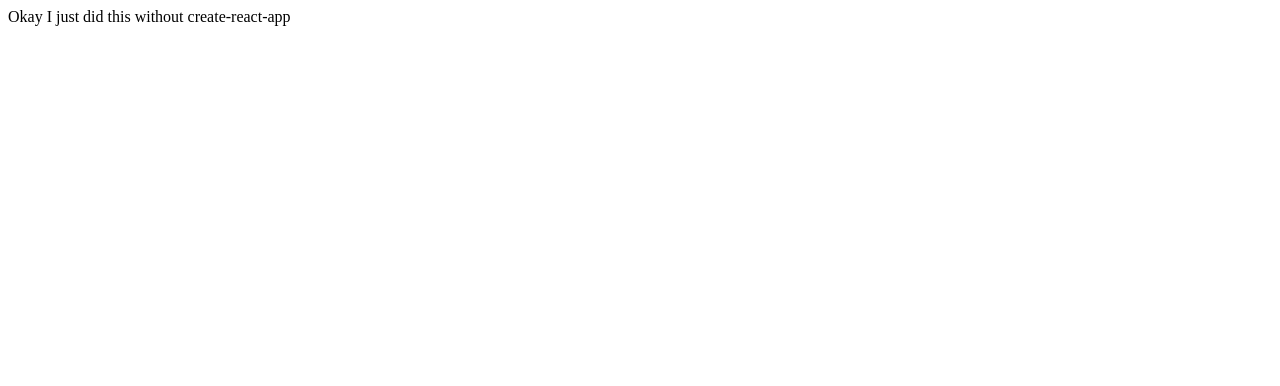
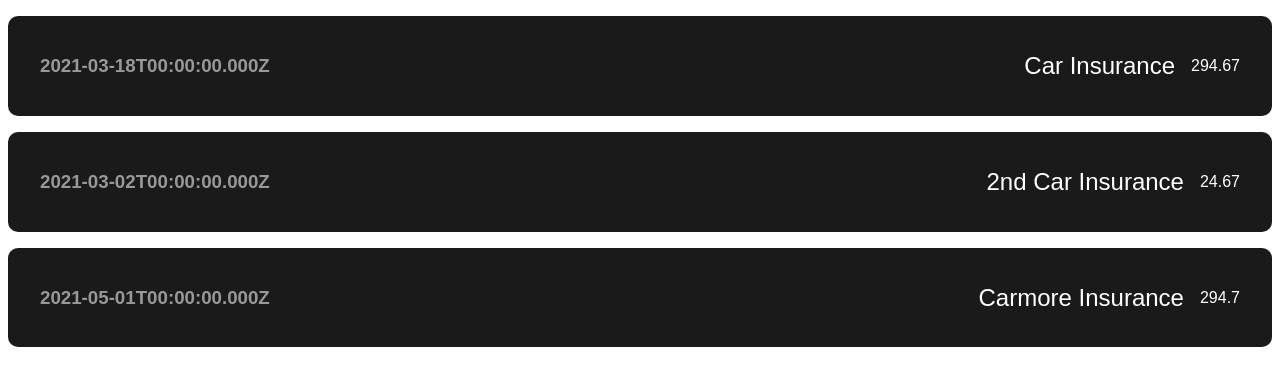
Before and after one commit to theruknology/Expense-Tracker, a React app: page / in a window 1280 px wide. Shown: the top 386 px of the page. Built offline with nearby package versions, Linux system fonts and the light colour scheme.

Commit message:
1st component

```diff
--- a/package.json
+++ b/package.json
@@ -2,7 +2,7 @@
   "name": "expense-tracker",
   "version": "1.0.0",
   "description": "",
-  "main": "index.js",
+  "main": "./src/index.js",
   "private": true,
   "scripts": {
     "start": "webpack-dev-server .",
--- a/src/App.js
+++ b/src/App.js
@@ -1,7 +1,19 @@
-import React from 'react'
+import React from "react";
+import ExpenseItem from "./components/ExpenseItem";
 
 export default function App() {
+  const expenses = [
+    { title: "Car Insurance", amount: 294.67, date: new Date(2021, 2, 18) },
+    { title: "2nd Car Insurance", amount: 24.67, date: new Date(2021, 2, 2) },
+    { title: "Carmore Insurance", amount: 294.7, date: new Date(2021, 4, 1) },
+    { title: "Carrier Insurance", amount: 2.6, date: new Date(2021, 3, 2) },
+  ];
+
   return (
-    <div>Okay I just did this without create-react-app</div>
-  )
+    <>
+      <ExpenseItem title={expenses[0].title} amount={expenses[0].amount} date={expenses[0].date} />
+      <ExpenseItem title={expenses[1].title} amount={expenses[1].amount} date={expenses[1].date} />
+      <ExpenseItem title={expenses[2].title} amount={expenses[2].amount} date={expenses[2].date} />
+    </>
+  );
 }
--- /dev/null
+++ b/src/components/ExpenseItem.css
@@ -0,0 +1,28 @@
+* {
+  font-family: sans-serif;
+}
+
+.expense-item {
+  display: flex;
+  width: inherit;
+  gap: 1rem;
+  background-color: hsl(0, 0%, 10%);
+  color: white;
+  border-radius: 10px;
+  padding-block: 1rem;
+  padding-inline: 2rem;
+  align-items: center;
+  justify-content: space-between;
+  margin-block: 1rem;
+}
+.expense-item-des {
+  display: flex;
+  gap: 1rem;
+  align-items: center;
+}
+.expense-item-des > h2 {
+  font-weight: 10;
+}
+.expense-item-date {
+  color: rgb(153, 152, 152);
+}
--- /dev/null
+++ b/src/components/ExpenseItem.js
@@ -0,0 +1,17 @@
+import "./ExpenseItem.css";
+import React from "react";
+
+const ExpenseItem = (props) => {
+
+  return (
+    <div className="expense-item">
+      <h3 className="expense-item-date">{props.date.toISOString()}</h3>
+      <div className="expense-item-des">
+        <h2>{ props.title }</h2>
+        <p>{ props.amount }</p>
+      </div>
+    </div>
+  );
+};
+
+export default ExpenseItem;
--- a/webpack.config.js
+++ b/webpack.config.js
@@ -2,7 +2,7 @@ const HtmlWebpackPlugin = require("html-webpack-plugin");
 const path = require("path");
 
 module.exports = {
-  entry: "./src/index.js",
+  entry: "/src/index.js",
   mode: "development",
   output: {
     path: path.resolve(__dirname, "./dist"),
```
